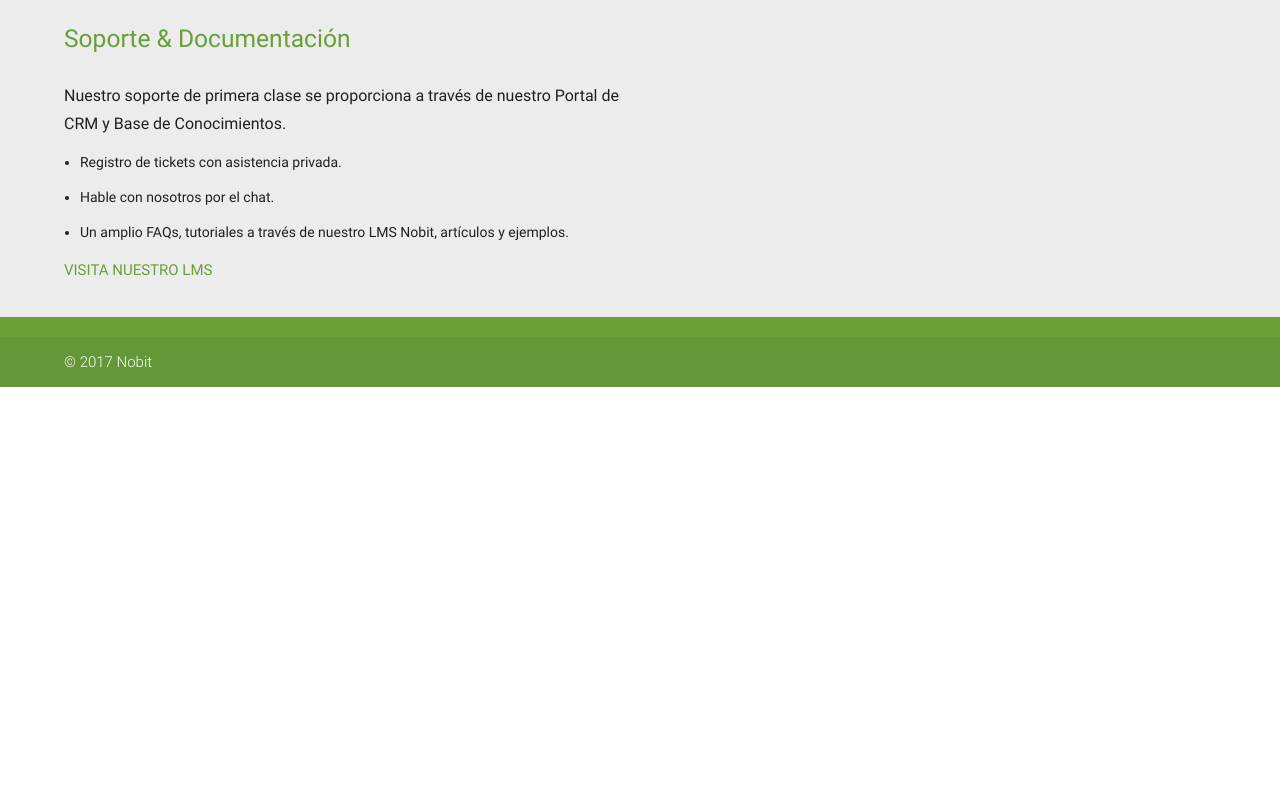
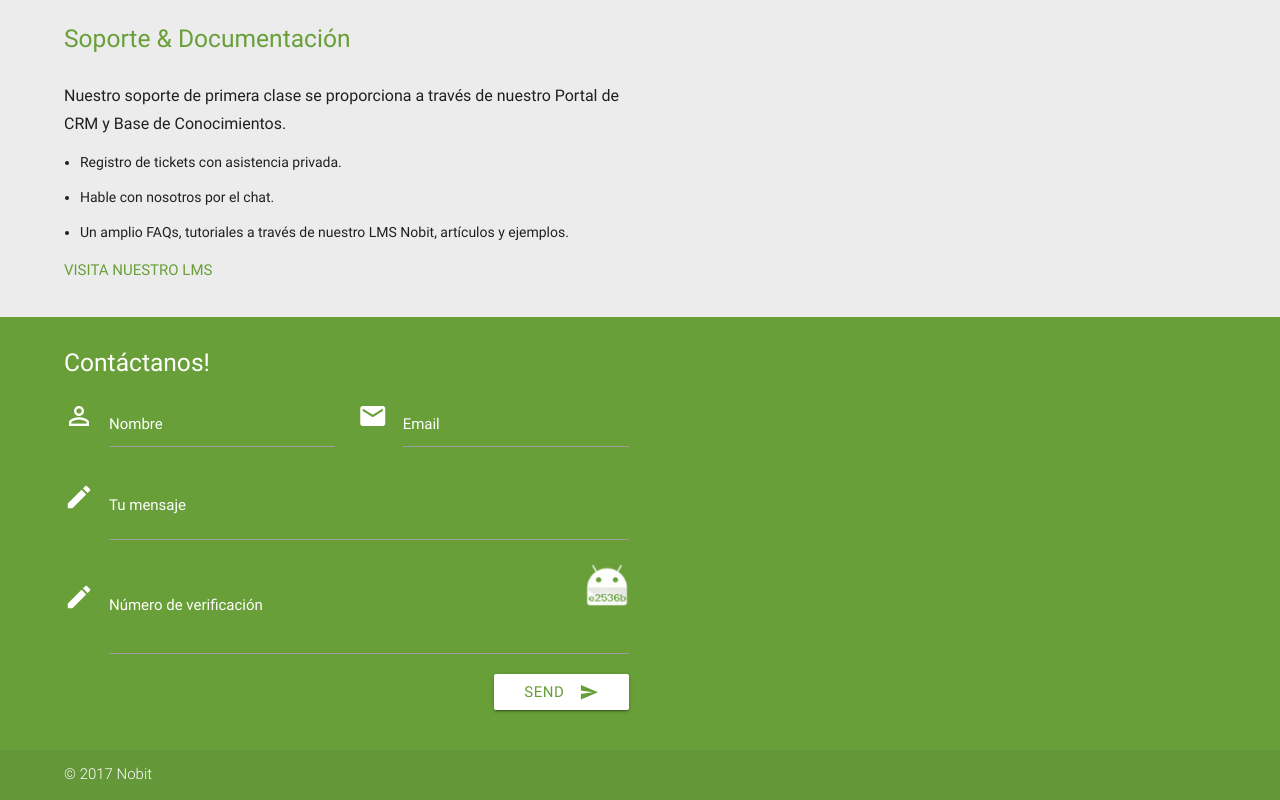
Before and after one commit to jesmarquez/materialize, a plain HTML site: page index.html in a window 1280 px wide. Shown: the part 839-1639 px from the top of the page. Before the commit the page ends 1226 px from the top, so only its background shows below. Drawn offline with nearby package versions, Linux system fonts and the light colour scheme.

Commit message:
agregando contactenos

```diff
--- a/index.html
+++ b/index.html
@@ -5,7 +5,7 @@
     <link href="http://fonts.googleapis.com/icon?family=Material+Icons" rel="stylesheet">
     <!--Import materialize.css-->
     <link type="text/css" rel="stylesheet" href="stylesheets/screen.css"  media="screen,projection"/>
-
+    <link href="https://fonts.googleapis.com/icon?family=Material+Icons" rel="stylesheet">
     <!--Let browser know website is optimized for mobile-->
     <meta name="viewport" content="width=device-width, initial-scale=1.0"/>
     <meta charset="utf-8">
@@ -89,6 +89,44 @@
     </main>
 
     <footer class="page-footer" style="margin-top:0px; padding-left:0px;" id="contact">
+      <div class="container">
+        <div class="row">
+          <div class="col l6 s12">
+            <h5 class="white-text">Contáctanos!</h5>
+            <form class="s12" action="contact.php" method="post" id="contactForm">
+              <div class="row">
+                <div class="input-field col s6">
+                  <i class="mdi material-icons white-text prefix">perm_identity</i>
+                  <input type="text" name="name" class="validate white-text">
+                  <label for="nombre" class="white-text">Nombre</label>
+                </div>
+                <div class="input-field col s6">
+                  <i class="mdi material-icons white-text prefix">email</i>
+                  <input type="text" name="email" class="validate white-text">
+                  <label for="email" class="white-text">Email</label>
+                </div>
+                <div class="input-field col s12">
+                  <i class="mdi material-icons white-text prefix">mode_edit</i>
+                  <textarea id="message" name="message" class="materialize-textarea white-text" style="padding-bottom: 0px; heigth=22px;"></textarea>
+                  <label for="message" class="white-text">Tu mensaje</label>
+                </div>
+                <div class="input-field col s12 offset-m6 m6 l12">
+                  <i class="mdi material-icons white-text prefix">mode_edit</i>
+                  <img src="images/captcha.png" class="right" width="45px" style="margin-top:-20px;">
+                  <input type="text" name="captcha" id="captcha" maxlength="6" size="6" class="validate white-text">
+                  <label for="captcha" class="white-text">Número de verificación</label>
+                </div>
+                <div class="col offset-s7 s5">
+                <button class="btn waves-effect waves-light white light-green-text text-darken-2 right" type="submit">Send<i class="mdi material-icons right text-darken-2">send</i></button>
+
+                </div>
+              </div>
+
+            </form>
+          </div>
+        </div>
+
+      </div>
       <div class="footer-copyright">
         <div class="container">
           <span class="white-text">© 2017<a href="http://www.nobit.co/portal/" class="white-text" target="_blank"> Nobit</a></span>
@@ -100,6 +138,6 @@
 
     <!--Import jQuery before materialize.js-->
     <script type="text/javascript" src="https://code.jquery.com/jquery-2.1.1.min.js"></script>
-    <script type="text/javascript" src="js/materialize.min.js"></script>
+    <script type="text/javascript" src="js/bin/materialize.min.js"></script>
   </body>
 </html>
--- a/sass/screen.scss
+++ b/sass/screen.scss
@@ -153,3 +153,35 @@ footer.page-footer {
 	box-shadow:
 	0 2px 2px 0 rgba(0,0,0,0.14), 0 1px 5px 0 rgba(0,0,0,0.12), 0 3px 1px -2px rgba(0,0,0,0.2);
 }
+
+.input-field {
+	position: relative;
+	margin-top: 1rem;
+}
+
+.row .col.s6 {
+	width: 50%;
+	margin-left: auto;
+	left: auto;
+	right: auto;
+}
+
+.input-field .prefiz {
+	position: absolute;
+	width: 3rem;
+	font-size: 2rem;
+	transition: color .2s;
+}
+
+.mdi {
+	display: inline-block;
+	font: normal normal normal 24px/1 "Material Design Icons";
+	transform: translate(0, 0);
+}
+
+textarea.materialize-textarea {
+	overflow-y: hidden;
+	padding: .8rem 0 1.6rem 0;
+	resize: none;
+	min-height: 3rem;
+}
```
Also changed, not shown: images/captcha.png (added), stylesheets/screen.css.
